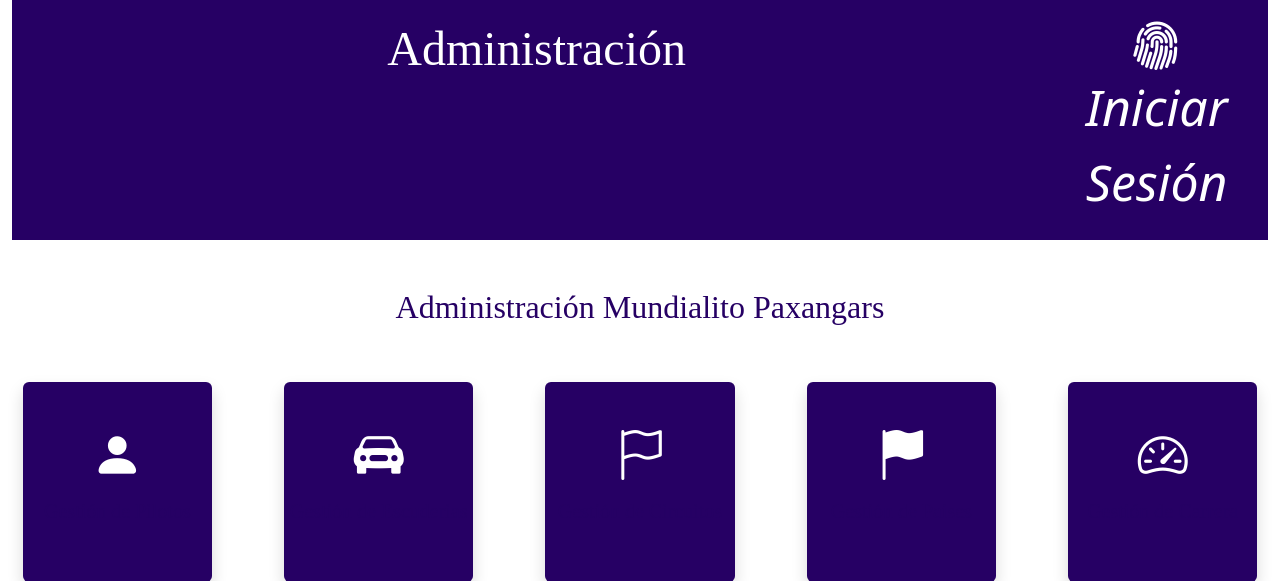
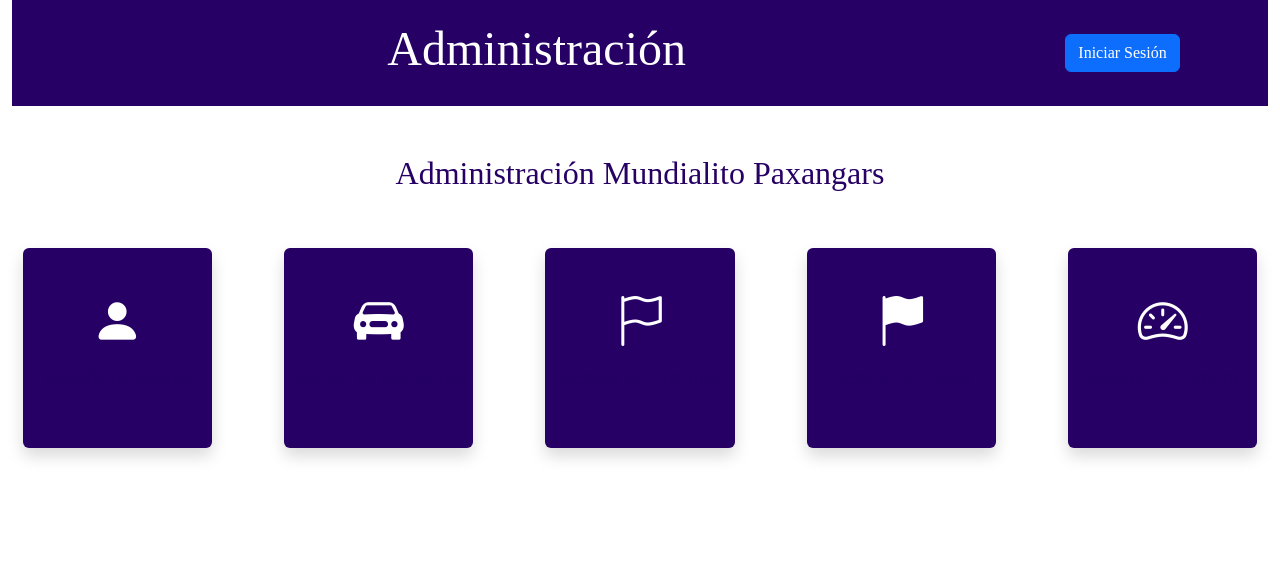
Before and after one commit to JaviPavon/MundialitoPx, a Django app: page / in a window 1280 px wide. Shown: the top 581 px of the page. Run offline with Django 4.2, Linux system fonts and the light colour scheme.

Commit message:
Retoque botones de Login y Logout

```diff
--- a/mundialitopx/templates/mundialitopx/base.html
+++ b/mundialitopx/templates/mundialitopx/base.html
@@ -17,10 +17,14 @@
                             <h1><a href="/">Administración</a></h1>
                         </div>
                         {% if user.is_authenticated %}
-                        <div class="col-2"><a href="{% url 'logout' %}" class="top-menu"><i class="plus bi bi-door-closed">Cerrar Sesión</i></a>
+                        <div class="col-2 align-items-center d-flex"><a href="{% url 'logout' %}" class="btn btn-danger">
+                                <p class="my-0 text-white">Cerrar Sesión</p>
+                            </a>
                         </div>
                         {% else %}
-                        <div class="col-2"><a href="{% url 'login' %}" class="top-menu"><i class="plus bi bi-fingerprint">Iniciar Sesión</i></a>
+                        <div class="col-2 align-items-center d-flex"><a href="{% url 'login' %}" class="btn btn-primary">
+                                <p class="my-0 text-white">Iniciar Sesión</p>
+                            </a>
                         </div>
                         {% endif %}
                     </div>
```
Also changed, not shown: db.sqlite3.
